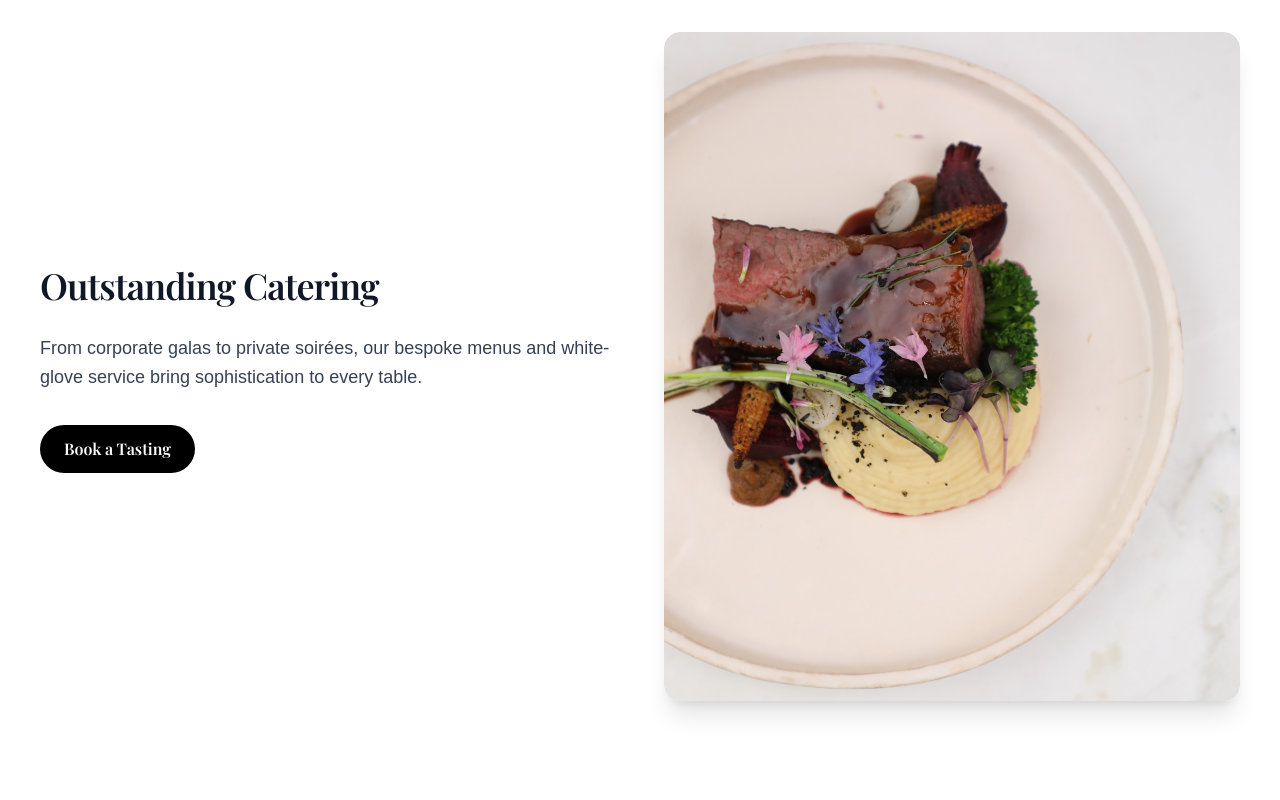
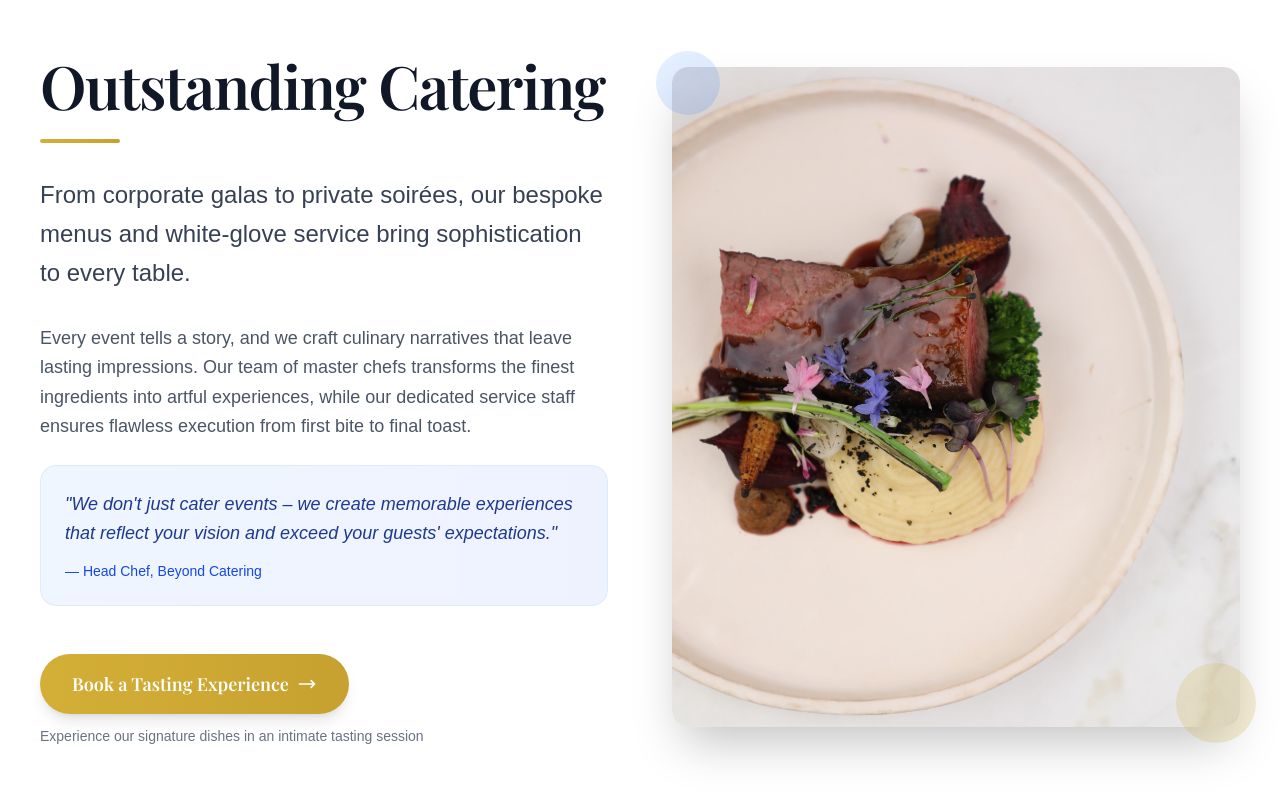
Before and after one commit to Beyond-Catering-Code/BC, a Next.js app: page / in a window 1280 px wide. Shown: the part 880-1680 px from the top of the page. Built offline with nearby package versions, Linux system fonts and the light colour scheme.

Commit message:
enhanced home page outstanding catering section

```diff
--- a/src/pages/index.tsx
+++ b/src/pages/index.tsx
@@ -75,24 +75,58 @@ export default function Home() {
       `}</style>
 
       {/* Outstanding Catering Section */}
-      <section className="bg-white py-28 px-6 sm:px-10">
-        <div className="max-w-7xl mx-auto flex flex-col-reverse md:flex-row items-center gap-12">
-          <div className="text-left md:flex-1">
-            <h2 className="text-3xl sm:text-4xl font-bold text-gray-900 mb-6 leading-snug tracking-tight">
+      <section className="bg-white py-32 px-6 sm:px-10">
+        <div className="max-w-7xl mx-auto flex flex-col-reverse md:flex-row items-center gap-16">
+          <div className="text-left md:flex-1 space-y-8">
+            {/* Main Heading */}
+            <div className="space-y-4">
+              <h2 className="text-4xl sm:text-5xl lg:text-6xl font-bold text-gray-900 leading-tight tracking-tight font-playfair">
                 Outstanding Catering
               </h2>
-            <p className="text-lg text-gray-700 max-w-xl mb-8 leading-relaxed">
+              <div className="w-20 h-1 bg-gradient-to-r from-[#D4AF37] to-[#C7A12F] rounded-full"></div>
+            </div>
+
+            {/* Main Description */}
+            <p className="text-xl sm:text-2xl text-gray-700 max-w-2xl leading-relaxed font-light">
               From corporate galas to private soirées, our bespoke menus and white-glove service bring sophistication to every table.
             </p>
+
+            {/* Enhanced Content */}
+            <div className="space-y-6">
+              <p className="text-lg text-gray-600 max-w-2xl leading-relaxed">
+                Every event tells a story, and we craft culinary narratives that leave lasting impressions. Our team of master chefs transforms the finest ingredients into artful experiences, while our dedicated service staff ensures flawless execution from first bite to final toast.
+              </p>
+
+              {/* Experience Description */}
+              <div className="bg-gradient-to-r from-blue-50 to-indigo-50 p-6 rounded-2xl border border-blue-100">
+                <p className="text-lg text-blue-900 italic leading-relaxed">
+                  "We don't just cater events – we create memorable experiences that reflect your vision and exceed your guests' expectations."
+                </p>
+                <p className="text-sm text-blue-700 mt-3 font-medium">— Head Chef, Beyond Catering</p>
+              </div>
+            </div>
+
+            {/* Enhanced CTA */}
+            <div className="pt-4">
               <a
                 href="/book"
-              className="inline-block bg-black text-white px-6 py-3 rounded-full font-semibold text-sm sm:text-base hover:bg-gray-900 transition"
+                className="inline-flex items-center bg-gradient-to-r from-[#D4AF37] to-[#C7A12F] text-white px-8 py-4 rounded-full font-semibold text-lg hover:from-[#C7A12F] hover:to-[#B8941F] transition-all duration-300 shadow-lg hover:shadow-xl transform hover:scale-105"
               >
-              Book a Tasting
+                Book a Tasting Experience
+                <svg className="ml-2 w-5 h-5" fill="none" stroke="currentColor" viewBox="0 0 24 24">
+                  <path strokeLinecap="round" strokeLinejoin="round" strokeWidth={2} d="M17 8l4 4m0 0l-4 4m4-4H3" />
+                </svg>
               </a>
+              <p className="text-sm text-gray-500 mt-3">
+                Experience our signature dishes in an intimate tasting session
+              </p>
             </div>
+          </div>
+
+          {/* Enhanced Image Section */}
           <div className="md:flex-1 w-full max-w-md sm:max-w-lg lg:max-w-xl">
-            <div className="rounded-2xl overflow-hidden shadow-xl">
+            <div className="relative">
+              <div className="rounded-2xl overflow-hidden shadow-2xl transform hover:scale-105 transition-transform duration-300">
                 <Image
                   src="/images/blog3.jpg"
                   alt="Gourmet Plate"
@@ -103,6 +137,10 @@ export default function Home() {
                   className="rounded-2xl"
                   priority
                 />
+              </div>
+              {/* Floating accent */}
+              <div className="absolute -bottom-4 -right-4 w-20 h-20 bg-gradient-to-br from-[#D4AF37] to-[#C7A12F] rounded-full opacity-20"></div>
+              <div className="absolute -top-4 -left-4 w-16 h-16 bg-gradient-to-br from-blue-400 to-blue-600 rounded-full opacity-15"></div>
             </div>
           </div>
         </div>
```
Lines whose indentation alone changed are shown as unchanged.
